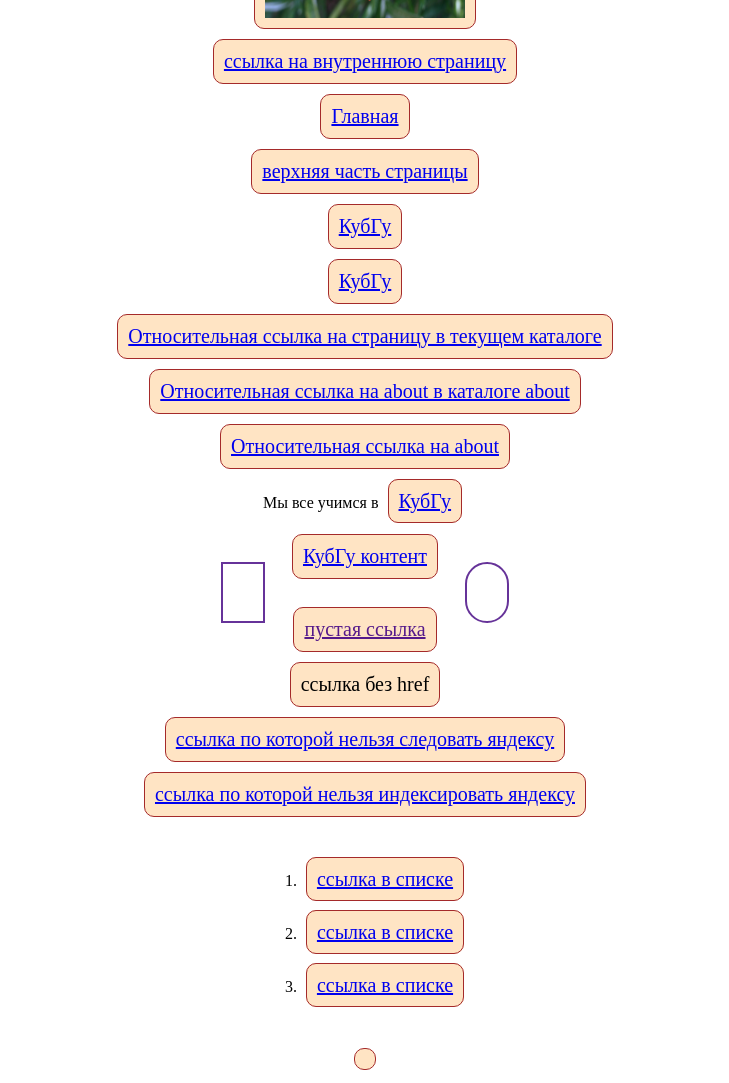
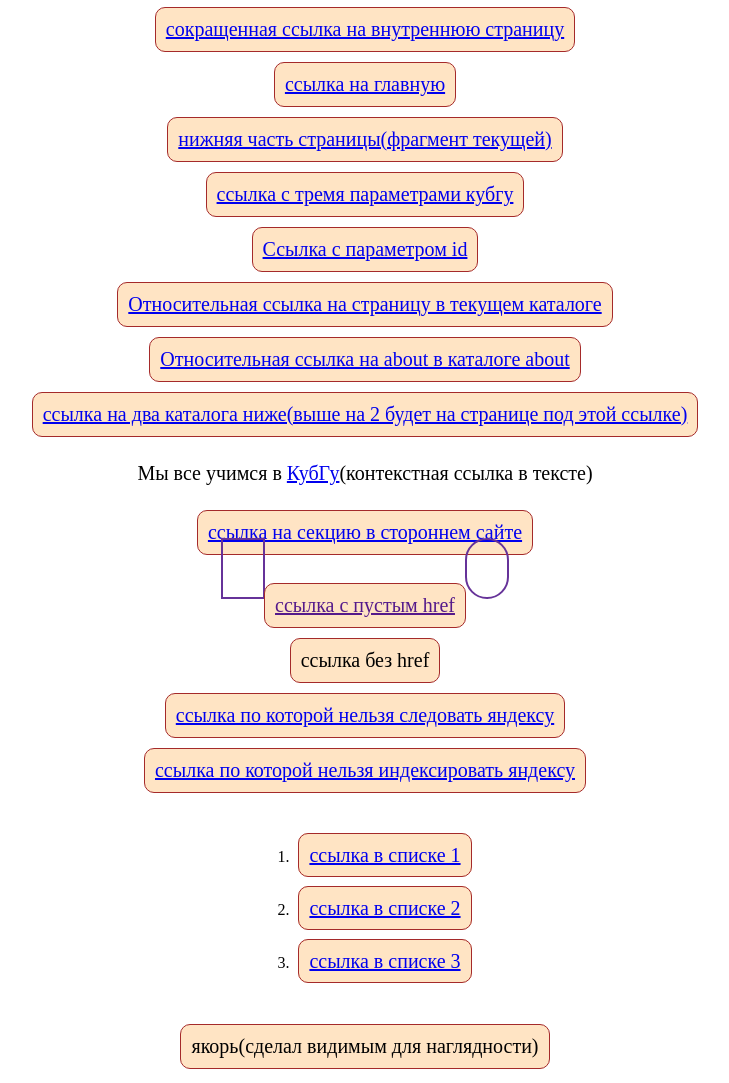
Before and after one commit to Romiono/Romiono.github.io, a plain HTML site: page index.html in a window 1280 px wide. Shown: the part 348-1431 px from the top of the page, without its empty margins (275-1004 px from the left). Drawn offline with Linux system fonts and the light colour scheme.

Commit message:
сделал обозначения на заданиях, для более просто навигации

```diff
--- a/index.html
+++ b/index.html
@@ -6,36 +6,39 @@
     <link rel="stylesheet" href="style.css">
 </head>
 <body id="root">
-<a name="top"></a>
-<a href="http://kubsu.ru/">КубГу</a>
-<a href="https://kubsu.ru/">КубГу</a>
+<a href="http://kubsu.ru/">абсолютная ссылка КубГу</a>
+<a href="https://kubsu.ru/">абсолютная ссылка КубГу в протаколе https</a>
 <a href="#"><img class="imgHref" src="images/image.jpg"></a>
-<a href="demos/form.html">ссылка на внутреннюю страницу</a>
-<a href="/">Главная</a>
-<a href="#top">верхняя часть страницы</a>
-<a href="http://kubsu.ru/?product=socks&color=black&size=m">КубГу</a>
-<a href="http://kubsu.ru/?id=1">КубГу</a>
+<a href="./page2.html">cокращенная ссылка на внутреннюю страницу</a>
+<a href="./index.html">ссылка на главную</a>
+<a href="#bottom">нижняя часть страницы(фрагмент текущей)</a>
+<a href="http://kubsu.ru/?product=socks&color=black&size=m">ссылка с тремя параметрами кубгу</a>
+<!--  параметры выдумал, так не знаю какие они есть конкретно на сайте универа  -->
+<a href="http://kubsu.ru/?id=1">Ссылка с параметром id</a>
 <a href="./page2.html">Относительная ссылка на страницу в текущем каталоге</a>
 <a href="./about/about.html">Относительная ссылка на about в каталоге about</a>
-<a href="./about/about.html">Относительная ссылка на about</a>
-<p>Мы все учимся в <a href="https://kubsu.ru/">КубГу</a></p>
-<a href="https://www.kubsu.ru/index.php/#section-content">КубГу контент</a>
+<!-- ссылка на католог выше находится в about.html -->
+<a href="./level1/level2/page3.html">ссылка на два каталога ниже(выше на 2 будет на странице под этой ссылке)</a>
+<p>Мы все учимся в <a id="aInText" href="https://kubsu.ru/">КубГу</a>(контекстная ссылка в тексте)</p>
+<a href="https://www.kubsu.ru/index.php/#section-content">ссылка на секцию в стороннем сайте</a>
 <!--  задание с ссылкой на конкретный элемент стороннего сайта
 сделать довольно сложно с сайтом кубгу, так там нет
 якорей(возможно я не нашел), я использовал для этого айди  -->
+
 <map name="имя">
-    <area href="./about/about.html" shape="poly" alt="ссылка на квадратном объекте" class="mapHref">
-    <area href="./about/about.html" shape="poly" alt="ссылка на круглом объекте" class="mapHref" style="border-radius: 50px">
+    <area href="https://kubsu.ru/" shape="poly" alt="ссылка на квадратном объекте" class="mapHref">
+    <area href="https://kubsu.ru/" shape="poly" alt="ссылка на круглом объекте" class="mapHref" style="border-radius: 50px">
 </map>
-<a href="">пустая ссылка</a>
+<!--сделал им рамки для видимости, но сами ссылки ведут на кубгу-->
+<a href="">ссылка с пустым href</a>
 <a> ссылка без href</a>
 <a href="https://kubsu.ru/" rel="nofollow">ссылка по которой нельзя следовать яндексу</a>
 <a href="https://kubsu.ru/" rel="noindex">ссылка по которой нельзя индексировать яндексу</a>
 <ol>
-    <li title="первый"><a href="/">ссылка в списке</a></li>
-    <li title="второй"><a href="/">ссылка в списке</a></li>
-    <li title="третий"><a href="/">ссылка в списке</a></li>
+    <li title="первый"><a href="/">ссылка в списке 1</a></li>
+    <li title="второй"><a href="/">ссылка в списке 2</a></li>
+    <li title="третий"><a href="/">ссылка в списке 3</a></li>
 </ol>
-<a name="botton"></a>
+<a name="bottom">якорь(сделал видимым для наглядности)</a>
 </body>
 </html>
--- a/style.css
+++ b/style.css
@@ -12,6 +12,17 @@ a {
     background-color: bisque;
     border: brown solid 1px;
     border-radius: 10px;
+}
+
+p {
+    font-size: 20px;
+}
+
+#aInText {
+    padding: 0;
+    margin: 0;
+    background-color: transparent;
+    border: none;
 }
 
 li {
```
Also changed, not shown: demos/form.html (+2 -6 lines), page2.html (+1 -1 lines).
